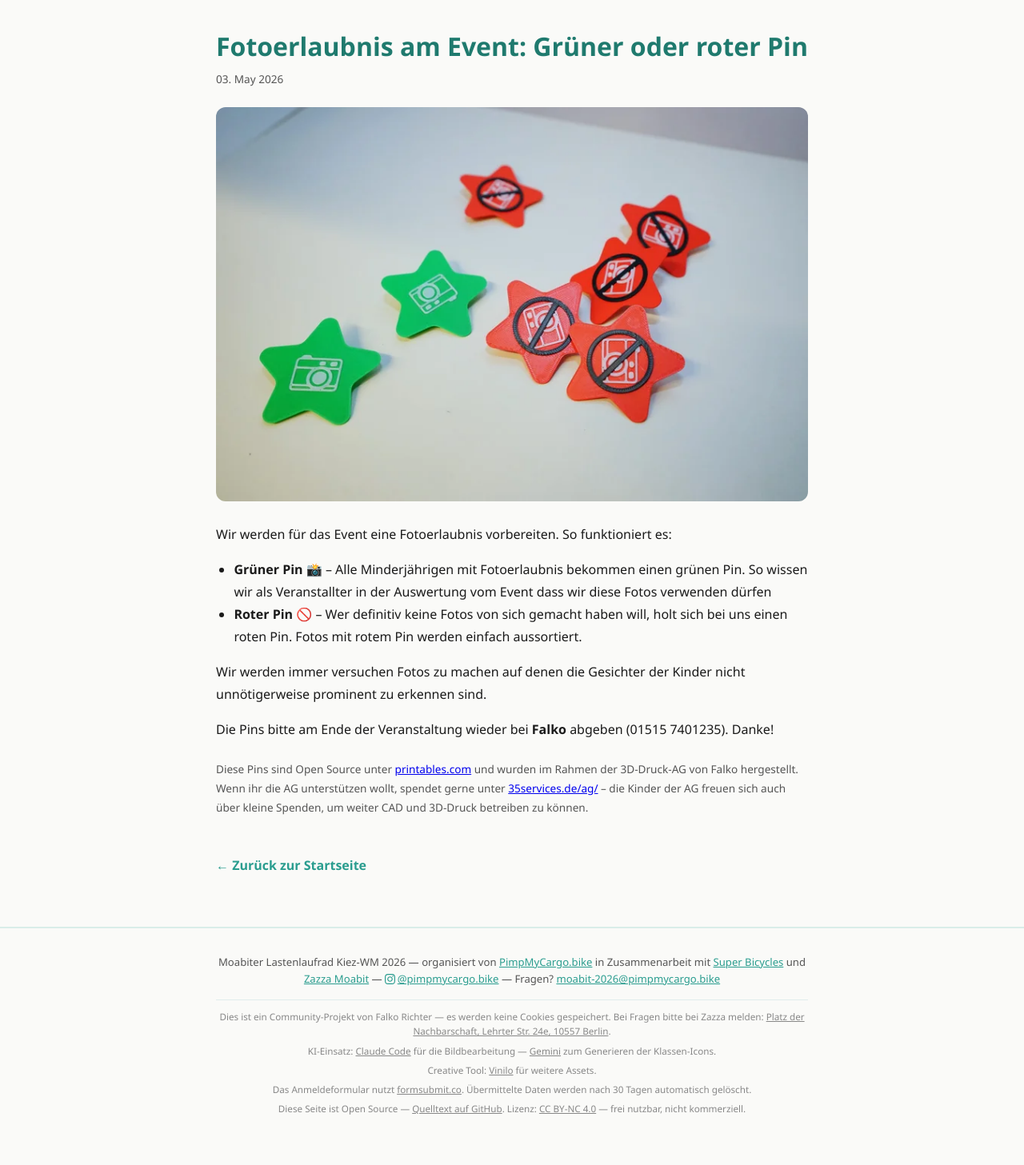
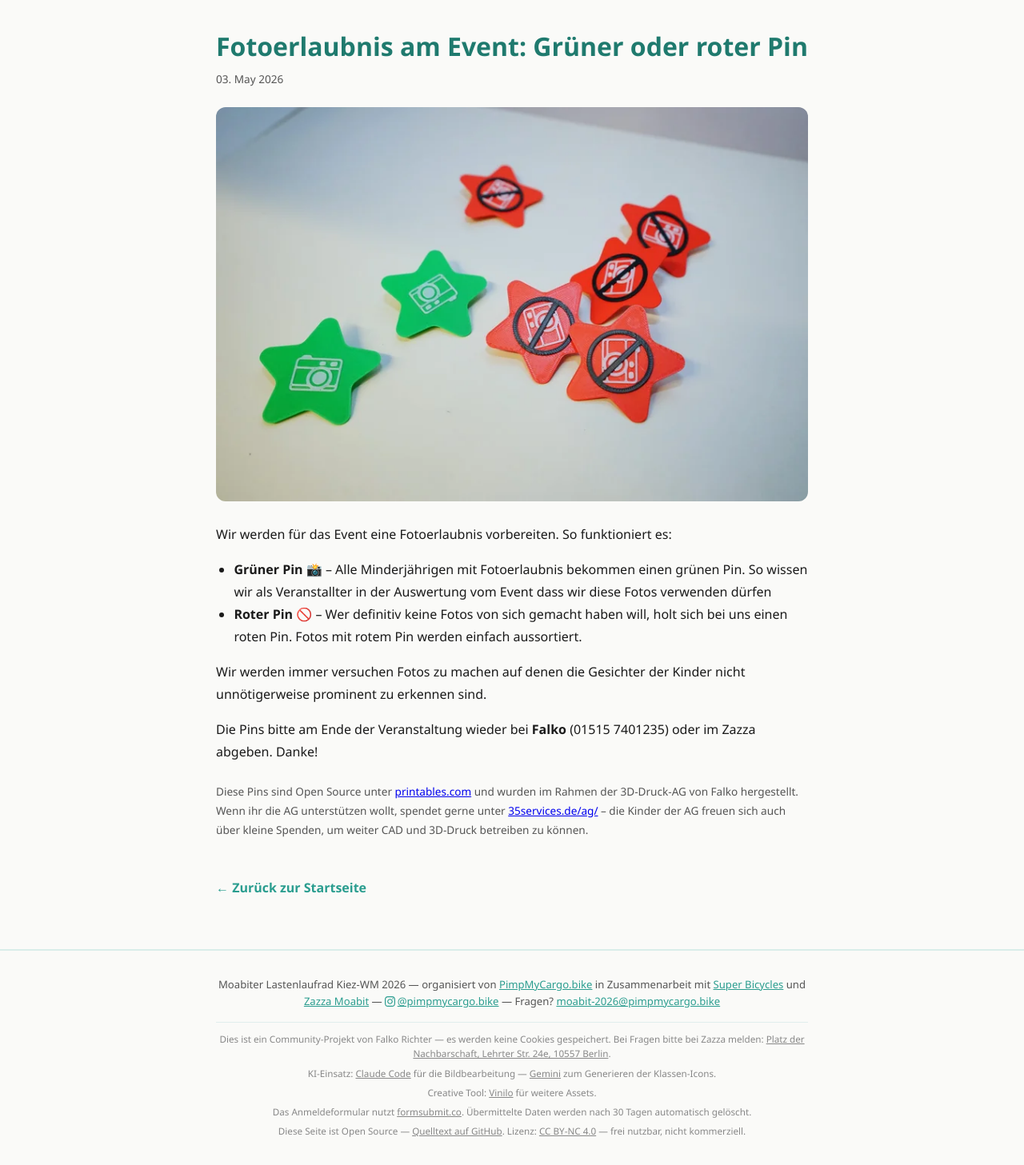
Before and after one commit to falkorichter/moabit-lastenlaufrad-champion-2026, a Jekyll site: the page built from _posts/2026-05-03-foto-pins.md, in a window 1280 px wide. Shown: the whole page at 80% size. Built offline with Jekyll 4.4.1, drawn with Linux system fonts in a browser that asks for light colours; before the commit the page ends 1429 px from its top, so only the background shows below that.

Commit message:
Update 2026-05-03-foto-pins.md

```diff
--- a/_posts/2026-05-03-foto-pins.md
+++ b/_posts/2026-05-03-foto-pins.md
@@ -27,7 +27,7 @@ Wir werden für das Event eine Fotoerlaubnis vorbereiten. So funktioniert es:
 
 Wir werden immer versuchen Fotos zu machen auf denen die Gesichter der Kinder nicht unnötigerweise prominent zu erkennen sind.
 
-Die Pins bitte am Ende der Veranstaltung wieder bei **Falko** abgeben (01515 7401235). Danke!
+Die Pins bitte am Ende der Veranstaltung wieder bei **Falko** (01515 7401235) oder im Zazza abgeben. Danke!
 
 <p style="font-size:.85rem;color:var(--muted);margin-top:1.5rem;">
 Diese Pins sind Open Source unter <a href="https://www.printables.com/model/1627330-photo-badges-show-if-you-want-to-be-on-a-photo-at" target="_blank" rel="noopener">printables.com</a> und wurden im Rahmen der 3D-Druck-AG von Falko hergestellt. Wenn ihr die AG unterstützen wollt, spendet gerne unter <a href="https://35services.de/ag/" target="_blank" rel="noopener">35services.de/ag/</a> – die Kinder der AG freuen sich auch über kleine Spenden, um weiter CAD und 3D-Druck betreiben zu können.
```
